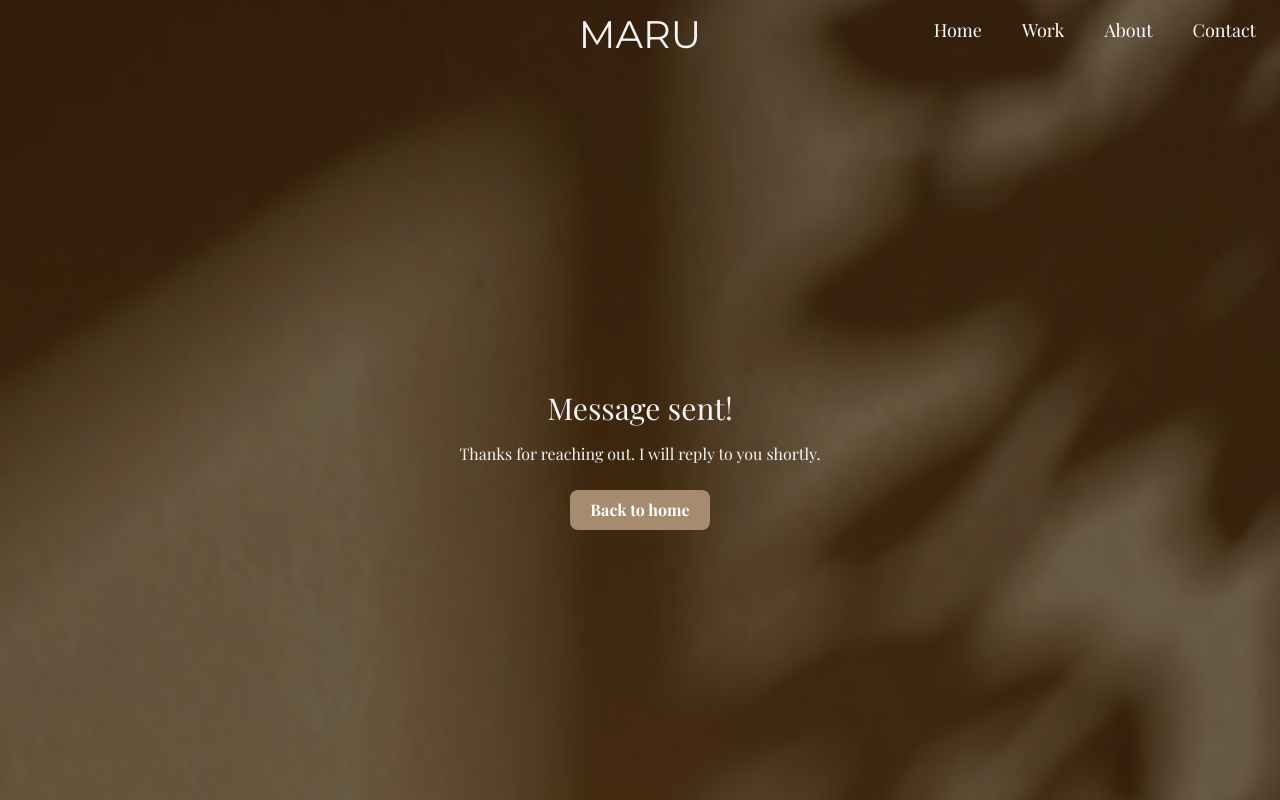
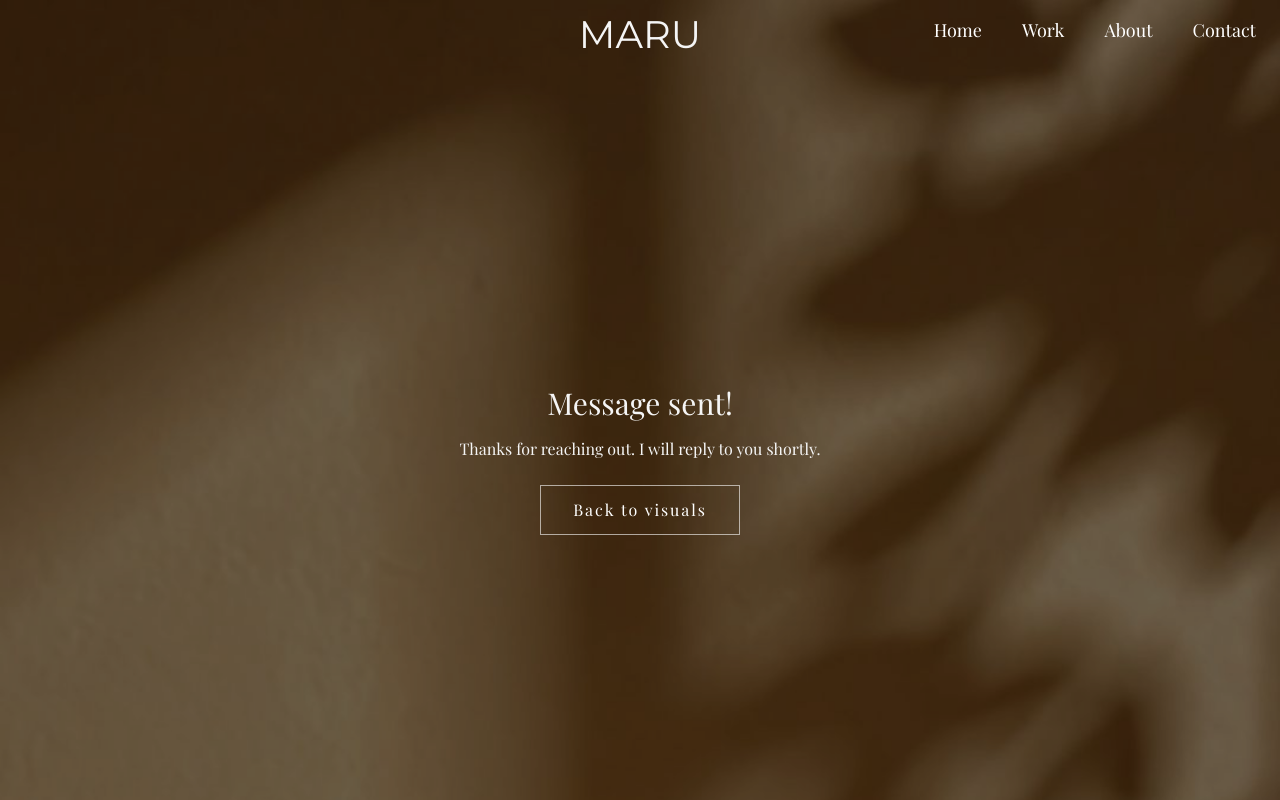
Before and after one commit to alexpetrovan2001/MaruVisuals, an Angular app: page /success in a window 1280 px wide. Shown: the top 800 px of the page. Built offline with nearby package versions, Linux system fonts and the light colour scheme.

Commit message:
Message sent page updated

```diff
--- a/src/app/pages/success/success.html
+++ b/src/app/pages/success/success.html
@@ -2,6 +2,6 @@
   <div class="text-center">
     <h1 class="text-3xl mb-4">Message sent!</h1>
     <p class="text-500 mb-6">Thanks for reaching out. I will reply to you shortly.</p>
-    <a href="/work" class="btn">Back to home</a>
+    <a href="/work" class="success-btn">Back to visuals</a>
   </div>
 </div>
--- a/src/app/pages/success/success.scss
+++ b/src/app/pages/success/success.scss
@@ -1,3 +1,17 @@
-.btn {
-  @apply inline-flex items-center justify-center px-5 py-2 rounded-lg bg-accent text-white hover:bg-accent-hover;
+.success-btn {
+  font-family: 'Playfair Display', serif;
+  font-size: 1rem;
+  letter-spacing: 0.12em;
+  color: white;
+  background: transparent;
+  border: 1px solid rgba(255, 255, 255, 0.6);
+  padding: 0.75rem 2rem;
+  display: inline-block;
+  cursor: pointer;
+  transition: background 0.25s ease, border-color 0.25s ease;
+
+  &:hover {
+    background: rgba(255, 255, 255, 0.12);
+    border-color: white;
+  }
 }
```
